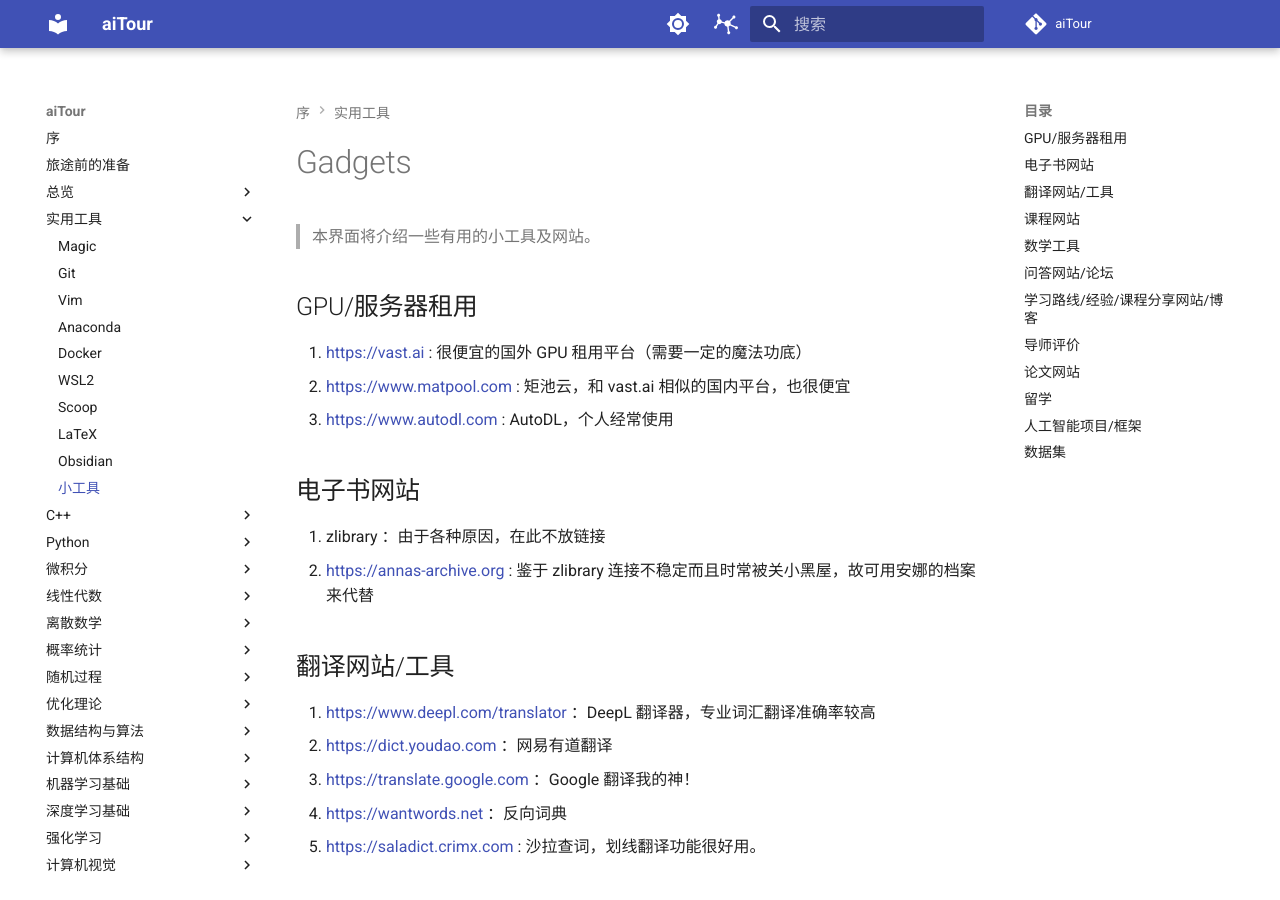
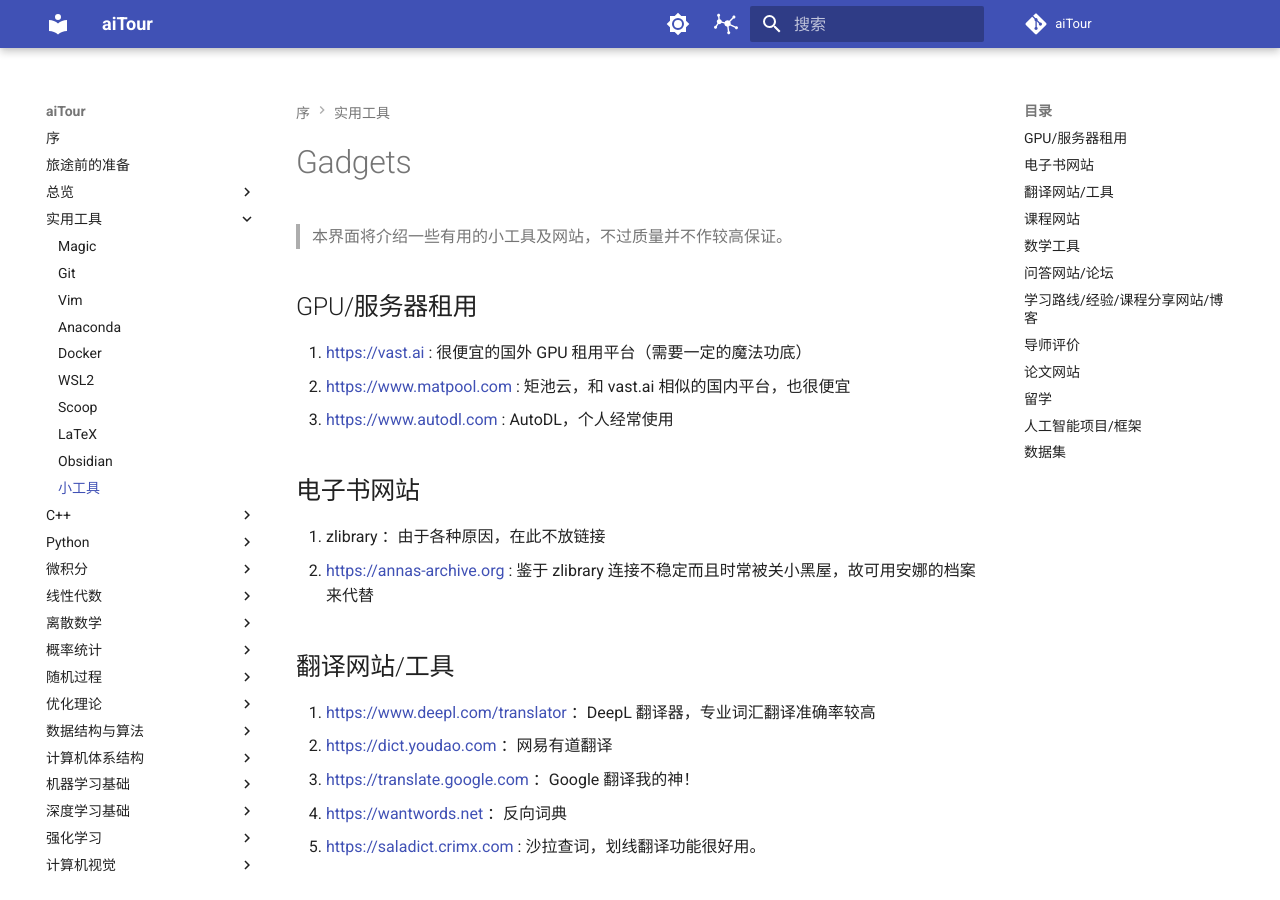
Before and after one commit to KinnariyaMamaTanha/aiTour, an MkDocs documentation site: the page built from docs/tools/gadgets.md, in a window 1280 px wide and 900 px high. Built offline with MkDocs 1.6.1 and Material for MkDocs 9.7.7, drawn with Linux system fonts in a browser that asks for light colours; comment, search, counter and statistics services are not loaded.

```diff
--- a/docs/tools/gadgets.md
+++ b/docs/tools/gadgets.md
@@ -1,6 +1,6 @@
 # Gadgets
 
-> 本界面将介绍一些有用的小工具及网站。
+> 本界面将介绍一些有用的小工具及网站，不过质量并不作较高保证。
 
 ## GPU/服务器租用
 
```
Also changed, not shown: README.md (+2 -0 lines).
